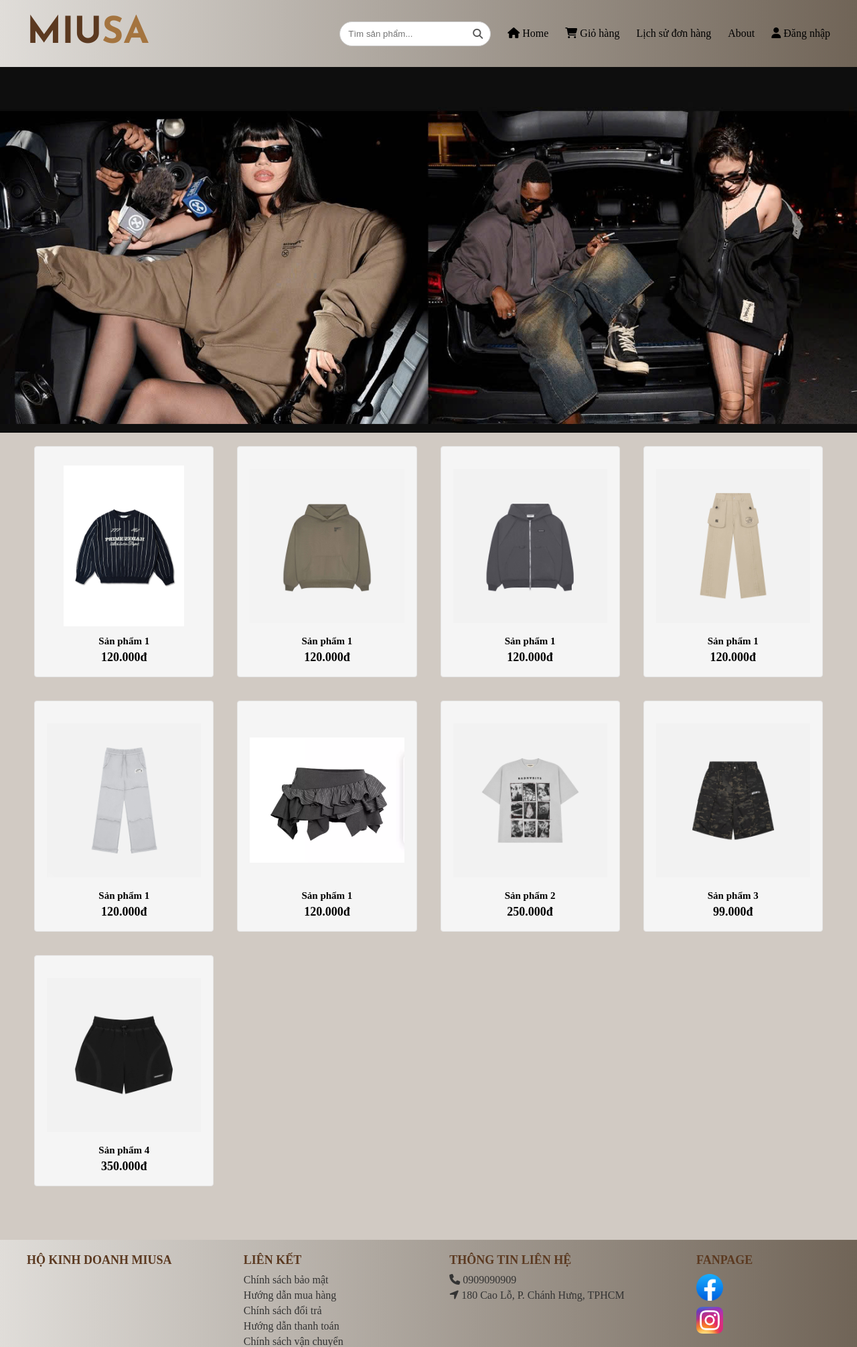
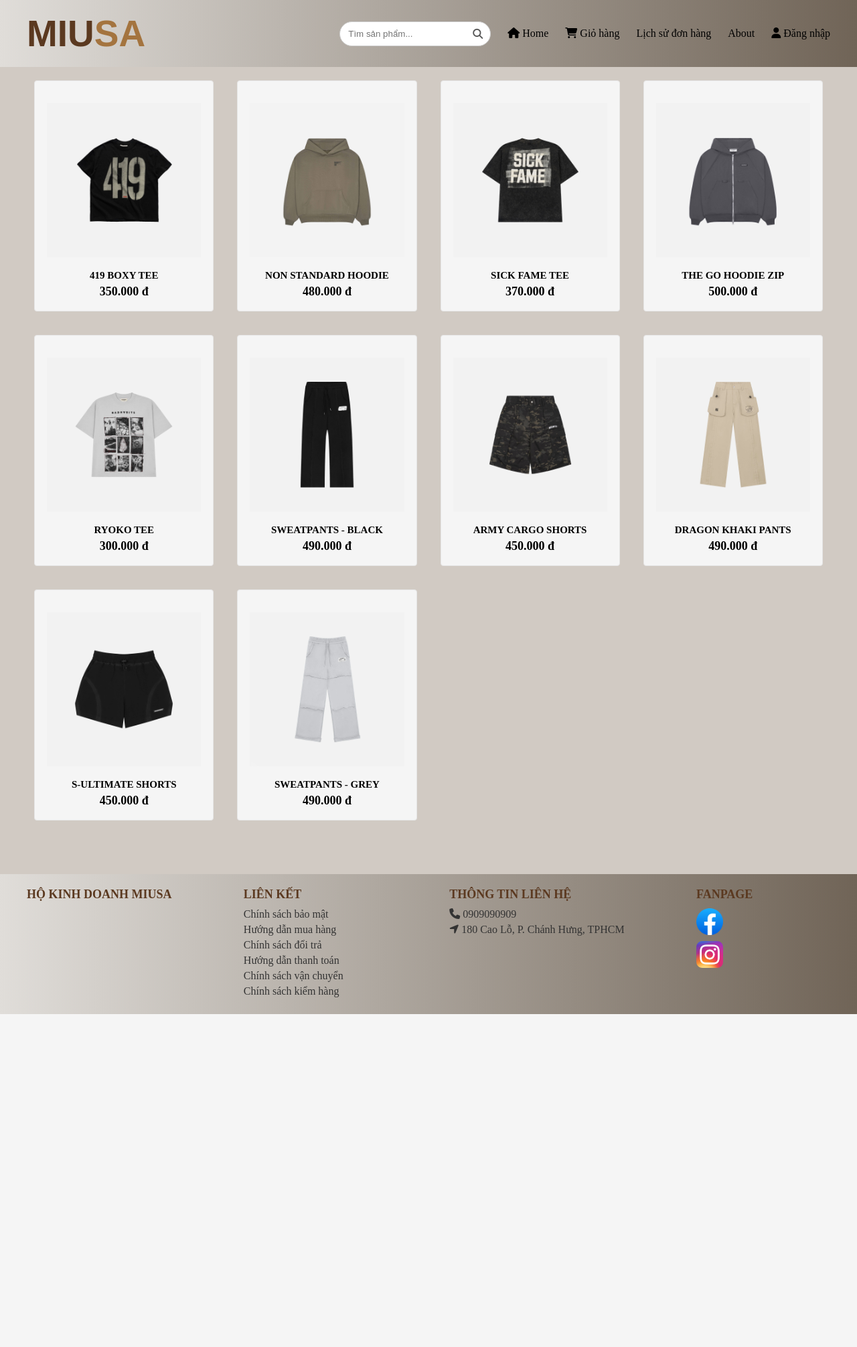
Before and after one commit to xuntaho/Nhom-17---Xay-dung-ung-dung-web-ban-quan-ao, a PHP site: page / in a window 1280 px wide. Shown: the top 2011 px of the page at 67% size. After the commit the page ends 1514 px from the top, so only its background shows below. Run offline with PHP 8.4, Linux system fonts and the light colour scheme; data comes from the database, SQL or seed files in the repository.

Commit message:
index backend

```diff
--- a/MNM/view/index.php
+++ b/MNM/view/index.php
@@ -1,11 +1,16 @@
+<?php
+session_start();
+include "../config/database.php";
+?>
 <!DOCTYPE html>
 <html lang="vi">
 <head>
   <meta charset="UTF-8">
   <meta name="viewport" content="width=device-width, initial-scale=1.0">
-  <title>MIUSA - Frontend</title>
-  <link rel="stylesheet" href="https://cdnjs.cloudflare.com/ajax/libs/font-awesome/6.5.0/css/all.min.css">
-  <link href="https://fonts.googleapis.com/css2?family=Josefin+Sans:wght@400;700&family=Istok+Web:wght@400;700&display=swap" rel="stylesheet">
+  <title>MIUSA</title>
+
+  <link rel="stylesheet"
+        href="https://cdnjs.cloudflare.com/ajax/libs/font-awesome/6.5.0/css/all.min.css">
   <link rel="stylesheet" href="../style/css.css">
 </head>
 
@@ -24,81 +29,41 @@
         <a href="dangnhap.php"><i class="fa-solid fa-user"></i> Đăng nhập</a>
     </nav>
 </header>
-<div class="banner">
-  <img src="../images/z7280374913426_f2722e5f205dd34472c815d6aecf61f6.jpg" alt="banner">
+
+<div class="content">
+  <div class="product-container">
+
+<?php
+$sql = "SELECT * FROM san_pham ORDER BY id_san_pham ASC";
+$result = mysqli_query($conn, $sql);
+
+if ($result && mysqli_num_rows($result) > 0) {
+    while ($row = mysqli_fetch_assoc($result)) {
+?>
+
+    <div class="product-card">
+      <a href="chitiet.php ? id=<?php echo $row['id_san_pham']; ?>">
+        <img src="../images/<?php echo $row['hinh_anh']; ?>" alt="">
+        <h4><?php echo $row['ten_san_pham']; ?></h4>
+        <p class="price">
+          <?php echo number_format($row['gia'], 0, ',', '.'); ?> đ
+        </p>
+      </a>
+    </div>
+
+<?php
+    }
+} else {
+    echo "<p>Không có sản phẩm nào.</p>";
+}
+?>
+
+  </div>
 </div>
-<div class="content">
-    <div class="product-container" id="products">
-        <div class="product-card">
-            <a href="#">
-                <img src="../images/sweeter.jpeg" alt="Sản phẩm 1">
-                Sản phẩm 1
-                <p class="price">120.000đ</p>
-            </a>
-        </div>
-        <div class="product-card">
-            <a href="#">
-                <img src="../images/hoodie.jpg" alt="Sản phẩm 1">
-                Sản phẩm 1
-                <p class="price">120.000đ</p>
-            </a>
-        </div>
-        <div class="product-card">
-            <a href="#">
-                <img src="../images/hoodiezip.jpg" alt="Sản phẩm 1">
-                Sản phẩm 1
-                <p class="price">120.000đ</p>
-            </a>
-        </div>
-        <div class="product-card">
-            <a href="#">
-                <img src="../images/quankaki.jpg" alt="Sản phẩm 1">
-                Sản phẩm 1
-                <p class="price">120.000đ</p>
-            </a>
-        </div>
-        <div class="product-card">
-            <a href="#">
-                <img src="../images/quangrey.jpg" alt="Sản phẩm 1">
-                Sản phẩm 1
-                <p class="price">120.000đ</p>
-            </a>
-        </div>
-        <div class="product-card">
-            <a href="#">
-                <img src="../images/vay.png" alt="Sản phẩm 1">
-                Sản phẩm 1
-                <p class="price">120.000đ</p>
-            </a>
-        </div>
-        <div class="product-card">
-            <a href="#">
-                <img src="../images/ryokotee.jpg" alt="Sản phẩm 2">
-                Sản phẩm 2
-                <p class="price">250.000đ</p>
-            </a>
-        </div>
 
-        <div class="product-card">
-            <a href="#">
-                <img src="../images/quancagro.jpg" alt="Sản phẩm 3">
-                Sản phẩm 3
-                <p class="price">99.000đ</p>
-            </a>
-        </div>
-
-        <div class="product-card">
-            <a href="#">
-                <img src="../images/quan.jpg" alt="Sản phẩm 4">
-                Sản phẩm 4
-                <p class="price">350.000đ</p>
-            </a>
-        </div>
-    </div>
-</div>
 <footer class="footer">
     <ul class="info">
-      <h4>HỘ KINH DOANH MIUSA </h4>
+      <h4>HỘ KINH DOANH MIUSA</h4>
     </ul>
 
     <ul class="info">
@@ -123,6 +88,5 @@
       <li><img src="../images/instagram.png" class="anh"></li>
     </ul>
 </footer>
-
 </body>
 </html>
```
